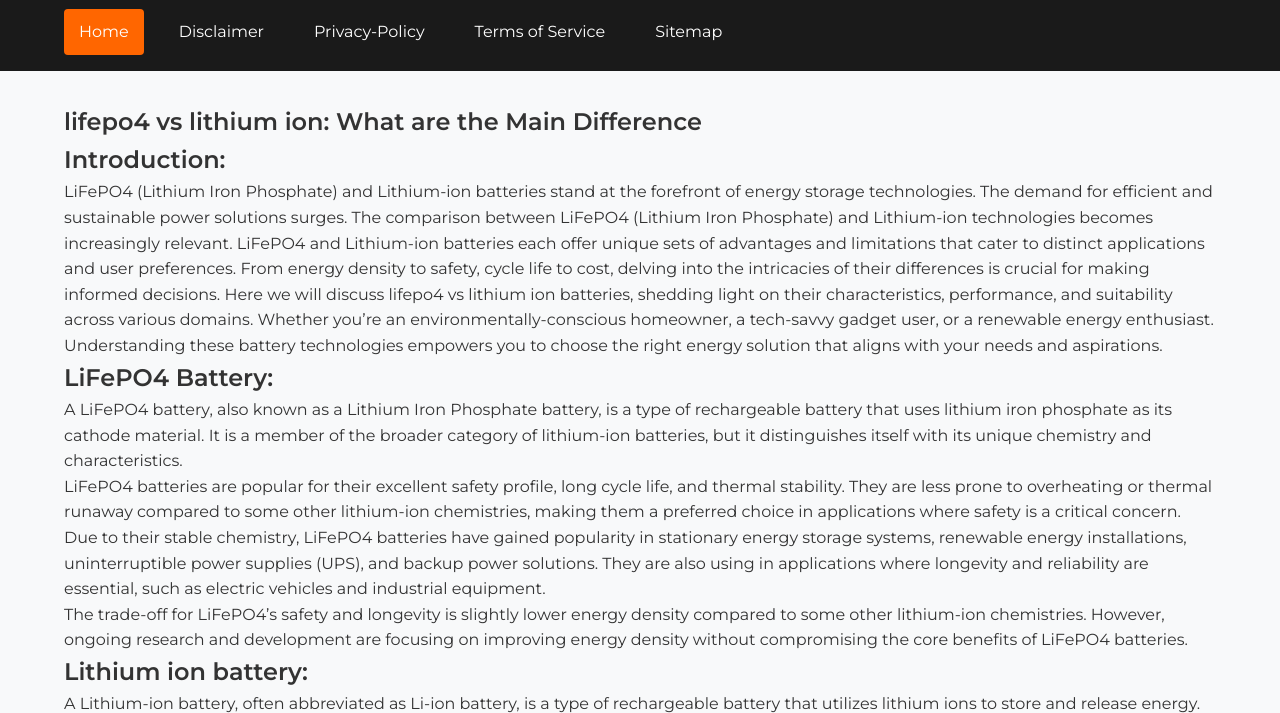
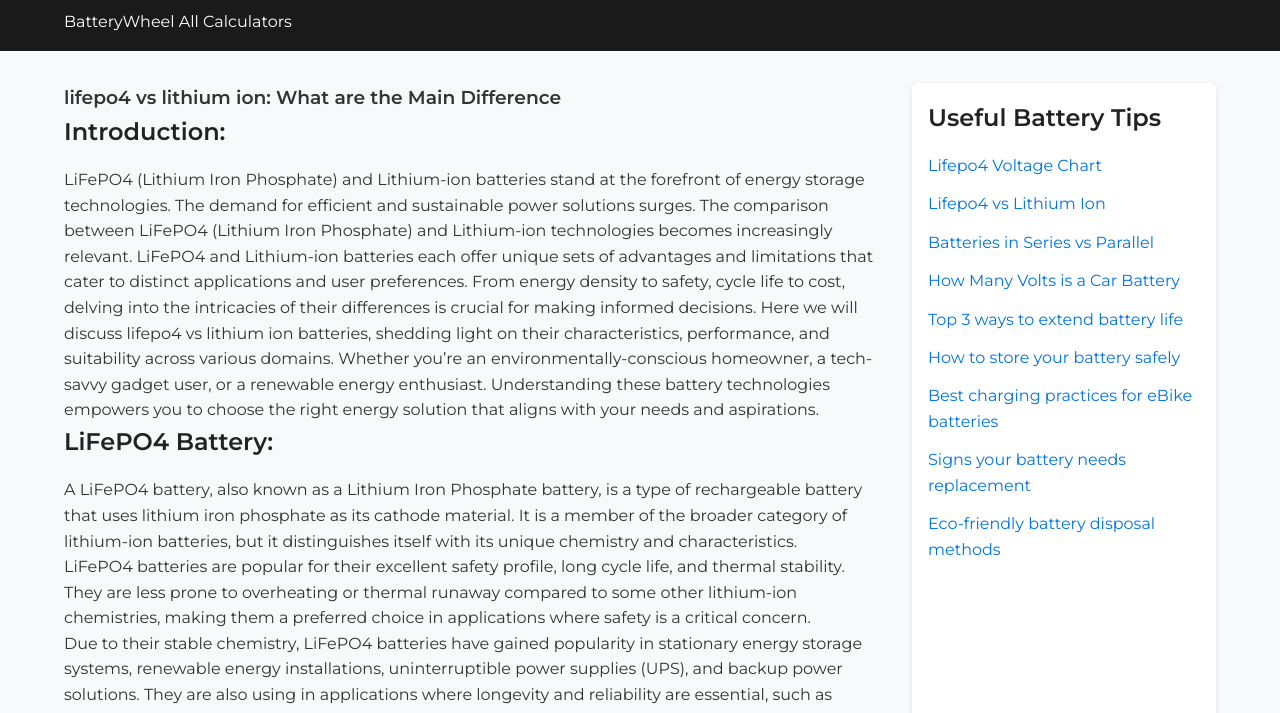
Before and after one commit to preview24/batterywheel, a plain HTML site: page lifepo4-vs-lithium-ion/index.html in a window 1280 px wide. Shown: the part 63-776 px from the top of the page. Drawn offline with Linux system fonts and the light colour scheme.

Commit message:
Update index.html

```diff
--- a/lifepo4-vs-lithium-ion/index.html
+++ b/lifepo4-vs-lithium-ion/index.html
@@ -39,26 +39,18 @@
     <!-- ===== HEADER ===== -->
     <header class="site-header">
       <div class="container">
-        <div class="logo"><a href="index.html"><img src="../images/logo.png" alt="Logo"></a></div>
-        <nav class="main-nav">
-          <button class="navbar-toggler" type="button"></button>
-          <ul>
-            <li><a href="index.html" class="active">Home</a></li>
-            <li><a href="disclaimer.html">Disclaimer</a></li>
-            <li><a href="privacy-policy.html">Privacy-Policy</a></li>
-            <li><a href="terms-of-service.html">Terms of Service</a></li>
-            <li><a href="sitemap.html">Sitemap</a></li>
-          </ul>
-        </nav>
+        <div class="flex-between-center">
+          <div class="logo"><a href="../index.html"><img src="../images/logo.png" alt="Logo"></a></div>
+          <div class="all-calculators"><a href="../index.html" class="active">BatteryWheel All Calculators</a></div>
+        </div>
       </div>
     </header>
     <!-- ===== MAIN CONTENT ===== -->
     <main class="container main-content">
+      <section class="content-area">
       <article class="post-233 post type-post status-publish format-standard has-post-thumbnail hentry category-battery tag-difference-between-lifepo4-and-lithium-ion tag-lifepo4-vs-lithium-ion ast-article-single" id="post-233">
         <div class="ast-post-format- single-layout-1">
-          <header class="entry-header ">
             <h1 class="entry-title">lifepo4 vs lithium ion: What are the Main Difference</h1>
-          </header>
           <!-- .entry-header -->
           <div class="entry-content clear" ast-blocks-layout="true">
             <h2 class="wp-block-heading">Introduction:</h2>
@@ -243,6 +235,22 @@
           <!-- .entry-content .clear -->
         </div>
       </article>
+    </section>
+        <!-- Sidebar -->
+    <aside class="sidebar">
+      <h2>Useful Battery Tips</h2>
+      <ul class="tips-list">
+        <li><a href="https://batterywheel.com/lifepo4-voltage-chart/">Lifepo4 Voltage Chart</a></li>
+        <li><a href="https://batterywheel.com/lifepo4-vs-lithium-ion/">Lifepo4 vs Lithium Ion</a></li>
+        <li><a href="https://batterywheel.com/batteries-in-series-vs-parallel/">Batteries in Series vs Parallel</a></li>
+        <li><a href="https://batterywheel.com/how-many-volts-is-a-car-battery/">How Many Volts is a Car Battery</a></li>
+        <li><a href="#">Top 3 ways to extend battery life</a></li>
+        <li><a href="#">How to store your battery safely</a></li>
+        <li><a href="#">Best charging practices for eBike batteries</a></li>
+        <li><a href="#">Signs your battery needs replacement</a></li>
+        <li><a href="#">Eco-friendly battery disposal methods</a></li>
+      </ul>
+    </aside>
     </main>
     <p class="text-center"><a href="sitemap.html">View All Tools</a></p>
     <!-- ===== FOOTER ===== -->
```
